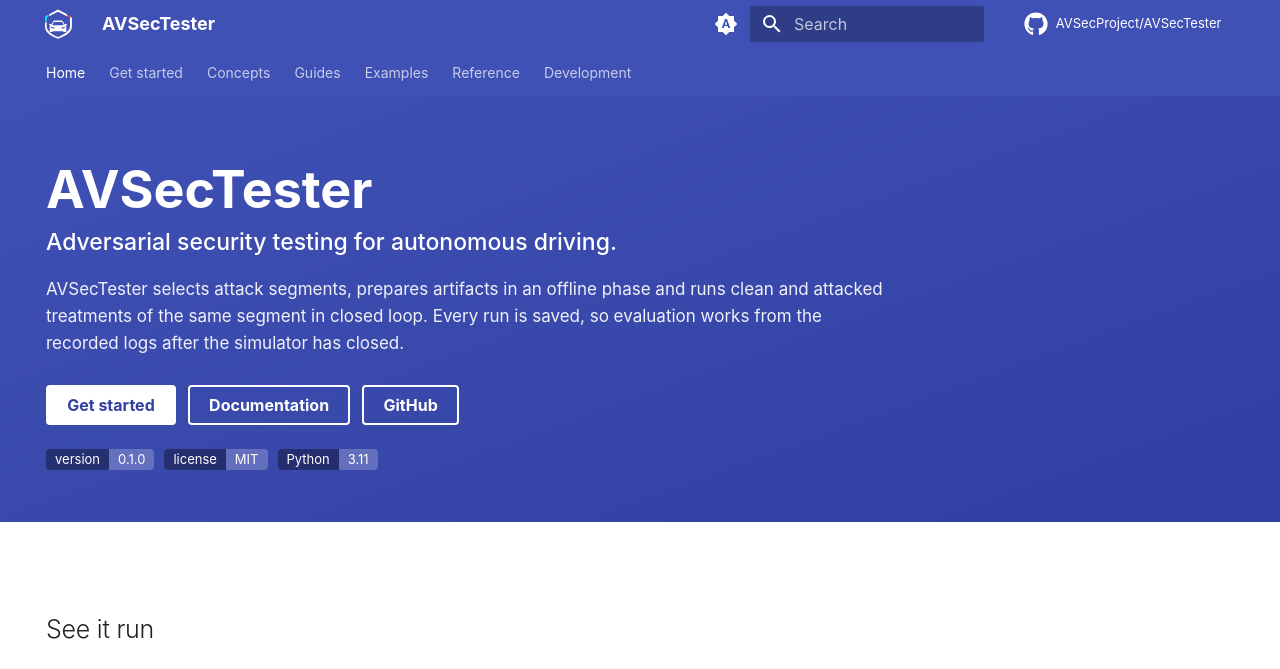
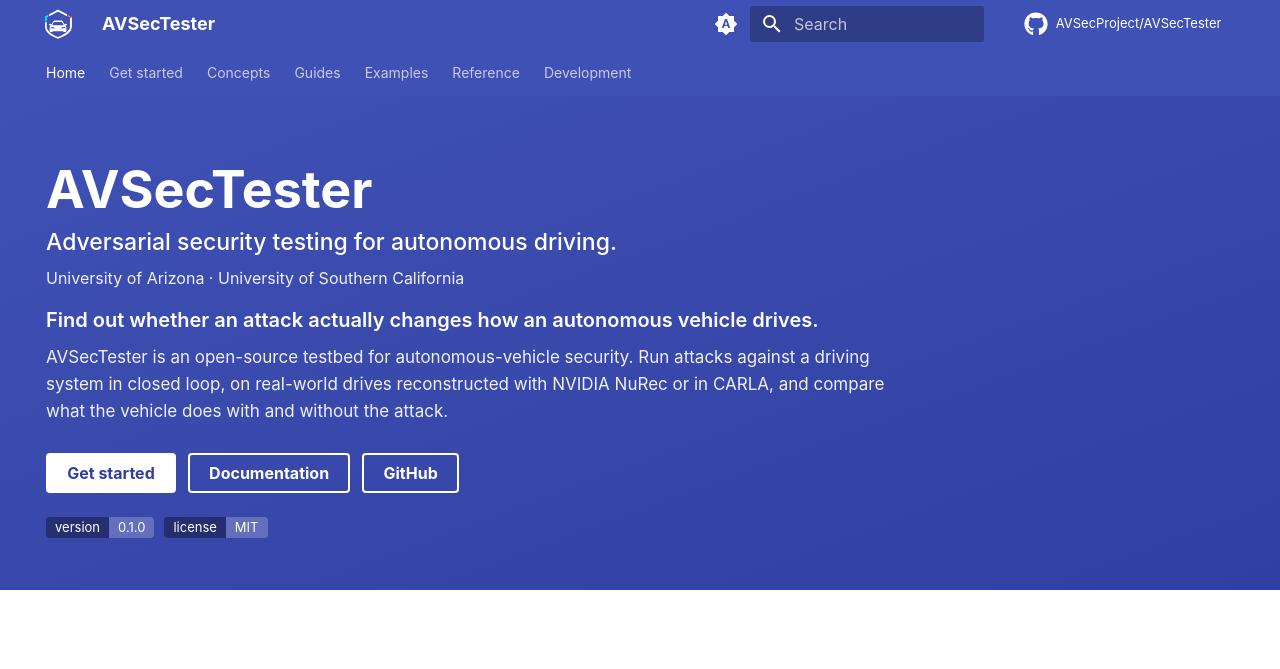
Before and after one commit to AVSecProject/AVSecTester, an MkDocs documentation site: the page built from website/content/index.md, in a window 1280 px wide and 1400 px high, cut to the strip 0-669 px from the top of the window. Built offline with MkDocs 1.6.1 and Material for MkDocs 9.7.7, drawn with Linux system fonts in a browser that asks for light colours; comment, search, counter and statistics services are not loaded; some of the changed text lies outside the part shown.

Commit message:
feat: rewrite the homepage around how closed-loop attack testing is used
The homepage described internal mechanics. It now states what AVSecTester
is for and who uses it, shows how an experiment is configured and run,
lists the University of Arizona and the University of Southern California,
and drops the Python badge. The demo shows a white-box attack that makes
the rule-based driving system cross a stop line, the stop-sign example
shows Alpamayo with a patched replica sign, and the object insertion
example moves to CARLA. The media sources in scripts/README.md follow the
new runs.

````diff
--- a/scripts/website/make_media.py
+++ b/scripts/website/make_media.py
@@ -369,7 +369,7 @@
         distances, _ = signed_stop_line_distances(np.stack([state.ego.pose[:3, 3] for state in states]),
                                                   line.points)
         axis.plot(distances, [state.ego_speed for state in states], label=name, color=color, linewidth=2)
-    axis.axvline(0.0, color="#333333", linestyle=":", linewidth=1.5, label="stop line")
+    axis.axvline(0.0, color="#333333", linestyle=":", linewidth=1.5, label="Stop line")
     axis.invert_xaxis()
     axis.set_xlabel("distance before the stop line (m)")
     axis.set_ylabel("speed (m/s)")
--- a/website/content/index.md
+++ b/website/content/index.md
@@ -12,93 +11,128 @@
          aria-label="Side-by-side video of a clean run and a white-box attack run of the same stop-sign approach in a NuRec scene, with the rule-based driving system's stop-sign detections and a speed plot">
     <source src="assets/media/stop-sign-white-box.mp4" type="video/mp4">
   </video>
-  <figcaption>In this example run, the rule-based driving system detects the unpatched replica stop sign early
-  in the clean run (left). With a patch from a white-box attack (algorithm used: PGD) on its detector
-  (right), it detects the sign later, brakes later and stops closer to the stop line; both runs
-  stop before the line.</figcaption>
+  <figcaption>In this example run, the rule-based driving system detects the replica stop sign from far
+  away in the clean run (left) and stops before the line. With a patch from a white-box attack
+  (algorithm used: PGD) on its detector (right), it first detects the sign too close to stop and
+  crosses the stop line.</figcaption>
 </figure>
 
 ## Why closed loop
 
-An attack on perception matters through what the vehicle does next. AVSecTester keeps the driving
-system in the loop: its commands move the simulated vehicle, the next observation follows from
-that motion, and the attack acts again at every decision.
+A patch can hide a stop sign in most camera frames and the vehicle can still stop: one detection
+at the right distance can be enough. Per-frame detection scores would call that attack a success;
+the driving outcome shows that it failed. AVSecTester keeps the driving system in the loop. Its
+commands move the simulated vehicle, the next camera frame follows from that motion, and the
+attack acts again at every decision.
 
-- Measure driving consequences such as stopping, braking, stop-line distance and collisions.
-- Compare clean and attacked treatments of one segment, started from the same origin and seed.
-- Record the physical state separately from what the driving system received.
+- Measure driving outcomes such as stopping, braking, stop-line distance and collisions.
+- Compare clean and attacked drives of the same segment, started from the same state and seed.
+- Keep the vehicle's physical state separate from what the driving system received.
 
-## Features
+## What you can do with it
+
+AVSecTester is built for people who develop and evaluate autonomous-vehicle security: researchers
+who design attacks and defenses, and engineers who test driving systems against them.
 
 <div class="avs-grid" markdown>
 
 <div class="avs-card" markdown>
 
-### Recorded and simulated worlds
+### Test a new attack in closed loop
 
-Run CARLA scenario recipes, NuRec reconstructions of recorded drives or open-loop nuScenes
-playback through one `Simulator` interface.
+Does your attack change how the vehicle drives, not just a detection score? Write it in Python or
+start from a supplied attack: choose where it applies, optimize it offline and act at every
+decision. Each test segment runs clean and attacked from the same start.
 
-[Simulators](docs/guides/simulators.md){ .avs-card__link }
+[Write an attack](docs/guides/attacks.md){ .avs-card__link }
 
 </div>
 
 <div class="avs-card" markdown>
 
-### Modular and end-to-end driving systems
+### Stress-test a driving system
 
-Drive with avstack's modular pipeline, a rule-based stop-sign system, a camera collision policy or
-Alpamayo, or your own `AVStack`; a `DrivingAdapter` exposes its components and scorers to attacks.
+How does your driving system behave under known attacks? Wrap it as an `AVStack`; a
+`DrivingAdapter` exposes its components to attacks. Run supplied attacks over many drives and get
+paired reports of stopping, braking, stop-line and collision outcomes.
 
-[Driving systems](docs/guides/driving-systems.md){ .avs-card__link }
+[Connect a driving system](docs/guides/driving-systems.md){ .avs-card__link }
 
 </div>
 
 <div class="avs-card" markdown>
 
-### Attack lifecycle
+### Optimize attacks against a system
 
-A metabuilder selects segments, the offline phase prepares artifacts, and the online phase
-returns world, sensor and `AVStack` attack actions in each run.
+How strong can an attack become with gradients, or with queries only? Optimize artifacts with a
+white-box attack (algorithm used: PGD) through the system's own detector, or a black-box attack
+(algorithm used: NES) through driving rollouts, then test them on held-out segments.
 
-[Attacks](docs/guides/attacks.md){ .avs-card__link }
+[Optimize artifacts](docs/guides/optimization.md){ .avs-card__link }
 
 </div>
 
 <div class="avs-card" markdown>
 
-### White-box and black-box attacks
+### Record what the system saw and did
 
-Optimize artifacts with gradients of a differentiable score (algorithm used: PGD) or with score
-queries alone (algorithm used: NES), through scorers bound to the driving system.
+Every run saves the camera input the driving system received, its outputs and the vehicle's
+physical state. Measure, compare, replay and export frames later without running the simulator
+again.
 
-[Optimization](docs/guides/optimization.md){ .avs-card__link }
+[Evaluate saved runs](docs/guides/evaluation.md){ .avs-card__link }
 
 </div>
 
 <div class="avs-card" markdown>
 
-### Reproducible experiments
+### Evaluate defenses (planned)
 
-Save selected metadata, artifacts and run logs, split segments into training and test units, reuse
-a saved preparation and resume interrupted work.
+Defense treatments, reference defenses and defense metrics are planned. Hooks already let you
+insert your own processing at driving-system stages, without a defense comparison protocol.
 
-[Experiments](docs/guides/experiments.md){ .avs-card__link }
-
-</div>
-
-<div class="avs-card" markdown>
-
-### Evaluation and reports
-
-Measure driving, stop-line and detection metrics from saved logs, compare treatments pairwise and
-write HTML and structured reports.
-
-[Evaluation](docs/guides/evaluation.md){ .avs-card__link }
+[Defense status](docs/guides/defenses.md){ .avs-card__link }
 
 </div>
 
 </div>
+
+## How it works
+
+<div class="avs-steps" markdown>
+
+1. **Choose where to drive.** Use real-world drives reconstructed with NuRec or CARLA scenarios,
+   and a supplied driving system or your own.
+2. **Choose or write an attack.** It selects the segments it applies to, prepares its artifacts in
+   an offline phase and acts on the world, the sensors or the driving system in the online phase.
+3. **Run and compare.** One command prepares the attack, runs clean and attacked treatments of
+   every test segment in closed loop and writes metrics and an HTML report.
+
+</div>
+
+```yaml
+# configs/nurec_stop_sign_patch_modular_2601.yaml, abridged
+dataset:
+  type: NuRecDataset            # reconstructed real-world drives
+simulator:
+  type: NuRecSimulator          # commands move the vehicle; the next frame follows
+avstack:
+  type: RuleBasedAVStack        # or AlpamayoAVStack, or your own AVStack
+attacks:
+  noise_detector_pgd:
+    type: StopSignPatchAttack   # or your own Attack
+    options:
+      initial_patch: low_frequency_noise
+      optimization: ...         # white-box attack (algorithm used: PGD)
+runs:
+  treatments:
+    - {name: clean, attack_name: no_patch}
+    - {name: noise_detector_pgd, attack_name: noise_detector_pgd}
+```
+
+```bash
+docker compose run --rm nurec-experiment run configs/nurec_stop_sign_patch_modular_2601.yaml
+```
 
 ## Architecture
 
@@ -112,9 +146,9 @@
 
 <div class="avs-components" markdown>
 
-**Simulators:** CARLA · NuRec · recorded playback (nuScenes)<br>
-**Driving systems:** `ModularAVStack` · `CameraForwardCollisionAVStack` · `RuleBasedAVStack` ·
-`AlpamayoAVStack`<br>
+**Closed-loop simulators:** NuRec (reconstructed real-world drives) · CARLA<br>
+**Driving systems:** `RuleBasedAVStack` · `AlpamayoAVStack` (end-to-end) · `ModularAVStack` ·
+`CameraForwardCollisionAVStack`<br>
 [Supported configurations](docs/concepts/architecture.md#supported-configurations)
 
 </div>
@@ -125,17 +159,17 @@
 
 <div class="avs-card" markdown>
 
-### Stop-sign patch
+### Stop-sign patch attack
 
 <video class="avs-video" muted loop playsinline autoplay preload="metadata"
-       poster="assets/media/stop-sign-black-box.webp"
-       aria-label="Video of Alpamayo driving a NuRec scene with a patched replica stop sign, overlaid with its planned trajectory and recorded reasoning text">
-  <source src="assets/media/stop-sign-black-box.mp4" type="video/mp4">
+       poster="assets/media/stop-sign-alpamayo.webp"
+       aria-label="Video of Alpamayo driving a NuRec scene toward a replica stop sign carrying a white patch, overlaid with its planned trajectory and recorded reasoning text">
+  <source src="assets/media/stop-sign-alpamayo.mp4" type="video/mp4">
 </video>
 
-In this example run, Alpamayo approaches a replica stop sign carrying a patch from a black-box
-attack (algorithm used: NES, reduced budget for illustration). The overlay shows its planned
-trajectory and recorded reasoning.
+In this example run, a replica stop sign carrying a white patch is placed over the reconstructed sign in
+a NuRec drive, and Alpamayo, an end-to-end driving model with four cameras, drives the
+closed-loop rollout. The overlay shows its planned trajectory and recorded reasoning.
 
 [Stop-sign patch example](docs/examples/stop-sign-patch.md){ .avs-card__link }
 
@@ -143,31 +177,32 @@
 
 <div class="avs-card" markdown>
 
-### Image object insertion
+### Object insertion attack
 
 <div class="avs-pair" markdown>
 <figure markdown>
-![Inserted stop sign beside a highway at dusk, brighter and sharper than the surrounding scene](assets/media/image-insertion.webp)
+![Stop sign inserted beside a CARLA road, brighter and sharper than the surrounding scene](assets/media/image-insertion.webp)
 <figcaption>Without harmonization</figcaption>
 </figure>
 <figure markdown>
-![The same inserted stop sign, darkened to the dusk exposure of the surrounding scene](assets/media/image-insertion-harmonized.webp)
+![The same inserted stop sign, matched to the exposure of the surrounding CARLA scene](assets/media/image-insertion-harmonized.webp)
 <figcaption>With ExposureHarmonizer</figcaption>
 </figure>
 </div>
 
-In these example runs, a stop sign is inserted into the NuRec front-camera image while Alpamayo
-drives. Only the camera image changes; the world contains no sign. The two images show the same
-decision of runs that differ only in compositing: without harmonization, and with exposure
-matching by `ExposureHarmonizer` and slight edge softening.
+In this example in CARLA, a stop sign is inserted into the front-camera image while a
+camera-based forward-collision system drives. Only the camera image changes; the simulated world
+contains no sign. The two images show the same decision of treatments that differ only in
+compositing: without harmonization, and with exposure matching by `ExposureHarmonizer` and slight
+edge softening.
 
-[Image insertion example](docs/examples/image-insertion.md){ .avs-card__link }
+[Object insertion example](docs/examples/image-insertion.md){ .avs-card__link }
 
 </div>
 
 <div class="avs-card" markdown>
 
-### Physical patch
+### Physical patch attack
 
 <div class="avs-pair" markdown>
 <figure markdown>
@@ -183,21 +218,9 @@
 In these example runs, a checkerboard patch is composited onto the rear of a recorded vehicle in
 the NuRec front-camera image while Alpamayo drives. The two images show the same decision of runs
 that differ only in compositing: without harmonization, and with exposure matching by
-`ExposureHarmonizer` and slight edge softening. In CARLA the same attack deploys a native
-physical prop.
+`ExposureHarmonizer` and slight edge softening.
 
 [Physical patch example](docs/examples/physical-patch.md){ .avs-card__link }
-
-</div>
-
-<div class="avs-card" markdown>
-
-### Phantom injection
-
-A runtime inserts a synthetic detection at the `perception.post` stage of `ModularAVStack` in
-CARLA; the physical world contains no corresponding actor.
-
-[Phantom injection example](docs/examples/phantom-injection.md){ .avs-card__link }
 
 </div>
 
@@ -226,11 +249,30 @@
 
 [Evaluation guide](docs/guides/evaluation.md)
 
+## Before you try
+
+- **Requirements.** Linux with NVIDIA GPUs, Docker Compose and the NVIDIA Container Toolkit.
+  Experiments run in the supplied Docker images. NuRec scenes, NRE images and model weights are
+  downloaded separately and need NGC and Hugging Face access; see
+  [Installation](docs/getting-started/installation.md).
+- **Status.** AVSecTester is an early research release. The supported simulator and
+  driving-system combinations are listed in
+  [Supported configurations](docs/concepts/architecture.md#supported-configurations); defenses are
+  planned.
+
 ## Responsible use
 
-AVSecTester is intended for research and authorized security testing. Attacks run in simulation
-and on recorded data. Do not apply them to vehicles, road infrastructure or systems without
-permission.
+AVSecTester is intended for research, education and authorized security testing of autonomous
+driving systems. Its attacks run in simulation and on recorded or reconstructed data.
+
+- Do not use the attacks, or physical artifacts produced with them, against vehicles, road
+  infrastructure or systems that you do not own or are not authorized to test, and never on
+  public roads.
+- Follow applicable laws and the terms of the datasets and models you use.
+- If you find a vulnerability in a real system, report it to the affected vendor before publishing
+  it.
+- Results in simulation do not establish that a real vehicle is safe or unsafe. The software is
+  provided under the MIT License, without warranty.
 
 <div class="avs-attribution" markdown>
 
@@ -238,9 +280,8 @@
 [GitHub](https://github.com/AVSecProject/AVSecTester)
 
 Media on this page are rendered from the NVIDIA PhysicalAI Autonomous Vehicles NuRec dataset
-(NVIDIA Corporation, NVIDIA Autonomous Vehicle Dataset License Agreement). The Alpamayo examples
-use NVIDIA Alpamayo 1.5 for research under the NVIDIA License (non-commercial use). The
-rule-based driving system detects stop signs with YOLOX-m trained on COCO. The replica
-face and the inserted sign use the MUTCD R1-1 stop sign, a public-domain traffic control device.
+(NVIDIA Corporation, NVIDIA Autonomous Vehicle Dataset License Agreement) and the CARLA simulator.
+The Alpamayo examples use NVIDIA Alpamayo 1.5 for research under the NVIDIA License
+(non-commercial use).
 
 </div>
--- a/website/content/stylesheets/home.css
+++ b/website/content/stylesheets/home.css
@@ -23,10 +23,18 @@
   font-weight: 500;
 }
 
-.avs-hero__authors {
+.avs-hero__authors,
+.avs-hero__affiliations {
   margin: -0.4rem 0 1rem;
   font-size: 0.8rem;
   opacity: 0.92;
+}
+
+.avs-hero__lead {
+  max-width: 42rem;
+  margin: 0 0 0.6rem;
+  font-size: 1rem;
+  font-weight: 600;
 }
 
 .avs-hero__text {
@@ -188,6 +196,43 @@
   margin-top: auto;
 }
 
+/* Numbered workflow steps */
+
+.md-typeset .avs-steps ol {
+  display: grid;
+  grid-template-columns: repeat(auto-fit, minmax(14rem, 1fr));
+  gap: 0.8rem;
+  margin: 1rem 0;
+  padding: 0;
+  list-style: none;
+  counter-reset: avs-step;
+}
+
+.md-typeset .avs-steps li {
+  margin: 0;
+  padding: 0.8rem 0.9rem 0.8rem 2.6rem;
+  position: relative;
+  border: 0.05rem solid var(--md-default-fg-color--lightest);
+  border-radius: 0.2rem;
+  font-size: 0.75rem;
+  counter-increment: avs-step;
+}
+
+.md-typeset .avs-steps li::before {
+  content: counter(avs-step);
+  position: absolute;
+  left: 0.8rem;
+  top: 0.75rem;
+  width: 1.3rem;
+  height: 1.3rem;
+  border-radius: 50%;
+  background-color: var(--md-primary-fg-color);
+  color: var(--md-primary-bg-color);
+  font-weight: 700;
+  line-height: 1.3rem;
+  text-align: center;
+}
+
 /* Labelled image pairs inside a card */
 
 .avs-pair {
--- a/website/mkdocs.yml
+++ b/website/mkdocs.yml
@@ -94,8 +94,11 @@
 
 extra:
   generator: false
-  # Homepage author line; it is rendered only when this list is nonempty.
+  # Homepage author and affiliation lines; each is rendered only when its list is nonempty.
   authors: []
+  affiliations:
+    - University of Arizona
+    - University of Southern California
   # version is read from avsectester/__init__.py by scripts/website/hooks.py.
 
 markdown_extensions:
--- a/website/overrides/home.html
+++ b/website/overrides/home.html
@@ -11,10 +11,14 @@
       {%- if config.extra.authors %}
       <p class="avs-hero__authors">{{ config.extra.authors | join(", ") }}</p>
       {%- endif %}
+      {%- if config.extra.affiliations %}
+      <p class="avs-hero__affiliations">{{ config.extra.affiliations | join(" · ") }}</p>
+      {%- endif %}
+      <p class="avs-hero__lead">Find out whether an attack actually changes how an autonomous vehicle drives.</p>
       <p class="avs-hero__text">
-        AVSecTester selects attack segments, prepares artifacts in an offline phase and runs clean
-        and attacked treatments of the same segment in closed loop.
-        Every run is saved, so evaluation works from the recorded logs after the simulator has closed.
+        AVSecTester is an open-source testbed for autonomous-vehicle security. Run attacks against a
+        driving system in closed loop, on real-world drives reconstructed with NVIDIA NuRec or in
+        CARLA, and compare what the vehicle does with and without the attack.
       </p>
       <div class="avs-hero__actions">
         <a class="avs-button avs-button--primary" href="{{ 'docs/getting-started/quickstart/' | url }}">Get started</a>
@@ -24,7 +28,6 @@
       <ul class="avs-badges" aria-label="Release information">
         <li class="avs-badge"><span class="avs-badge__key">version</span><span class="avs-badge__value">{{ config.extra.version }}</span></li>
         <li class="avs-badge"><span class="avs-badge__key">license</span><span class="avs-badge__value">MIT</span></li>
-        <li class="avs-badge"><span class="avs-badge__key">Python</span><span class="avs-badge__value">3.11</span></li>
       </ul>
     </div>
   </section>
````
Also changed, not shown: other parts of website/content/index.md (+0 -1 lines), scripts/README.md, website/content/assets/media/evaluation-report.webp, website/content/assets/media/image-insertion-harmonized.webp, website/content/assets/media/image-insertion.webp, website/content/assets/media/stop-line-approach.png, website/content/assets/media/stop-sign-alpamayo.webp (added), website/content/assets/media/stop-sign-black-box.webp (deleted), website/content/assets/media/stop-sign-white-box.webp, 3 other files.
